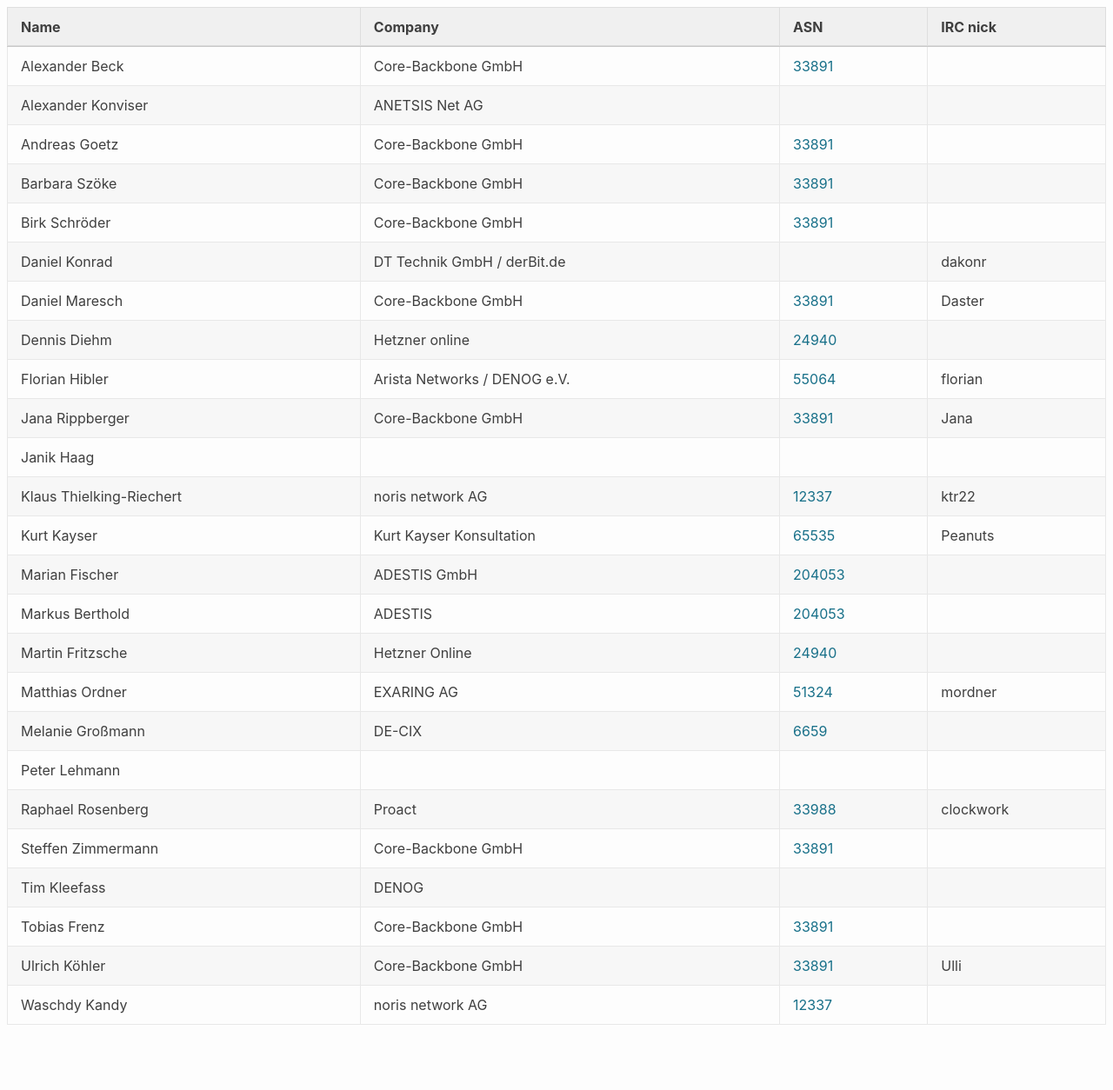
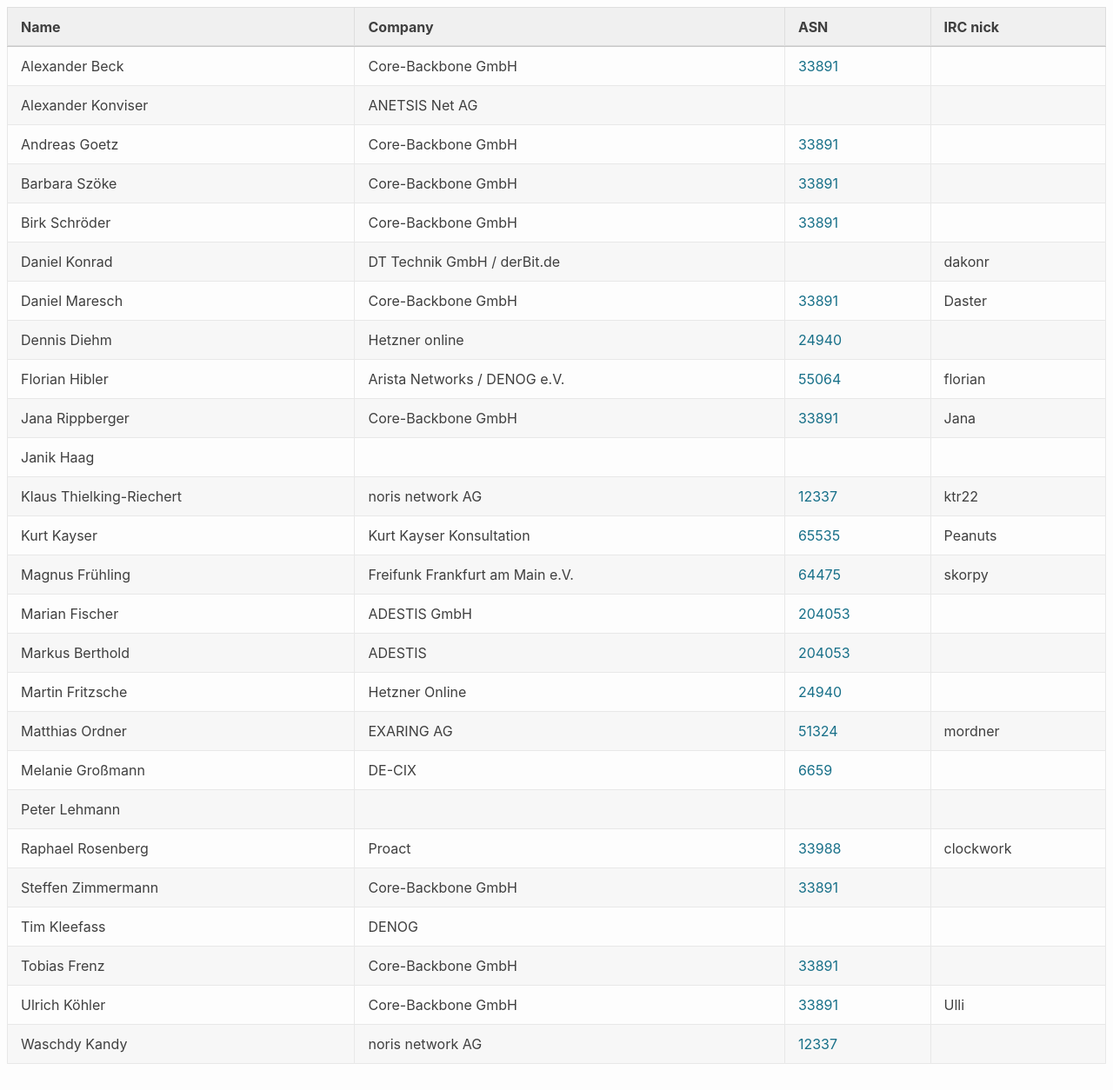
Before and after one commit to denog/pretix-attendeelist, a Jekyll site: the page built from meetup2023_05/index.markdown, in a window 1280 px wide and 1254 px high. Shown: the whole window at 87% size. Built offline with Jekyll 4.4.1, drawn with Linux system fonts in a browser that asks for light colours.

Commit message:
Latest data: Thu Sep 14 06:10:43 UTC 2023

```diff
--- a/_data/attendees_denog_meetup_2023_05.json
+++ b/_data/attendees_denog_meetup_2023_05.json
@@ -78,6 +78,12 @@
     "asn": "65535"
   },
   {
+    "name": "Magnus Frühling",
+    "company": "Freifunk Frankfurt am Main e.V.",
+    "irc": "skorpy",
+    "asn": "64475"
+  },
+  {
     "name": "Marian Fischer",
     "company": "ADESTIS GmbH",
     "irc": null,
```
